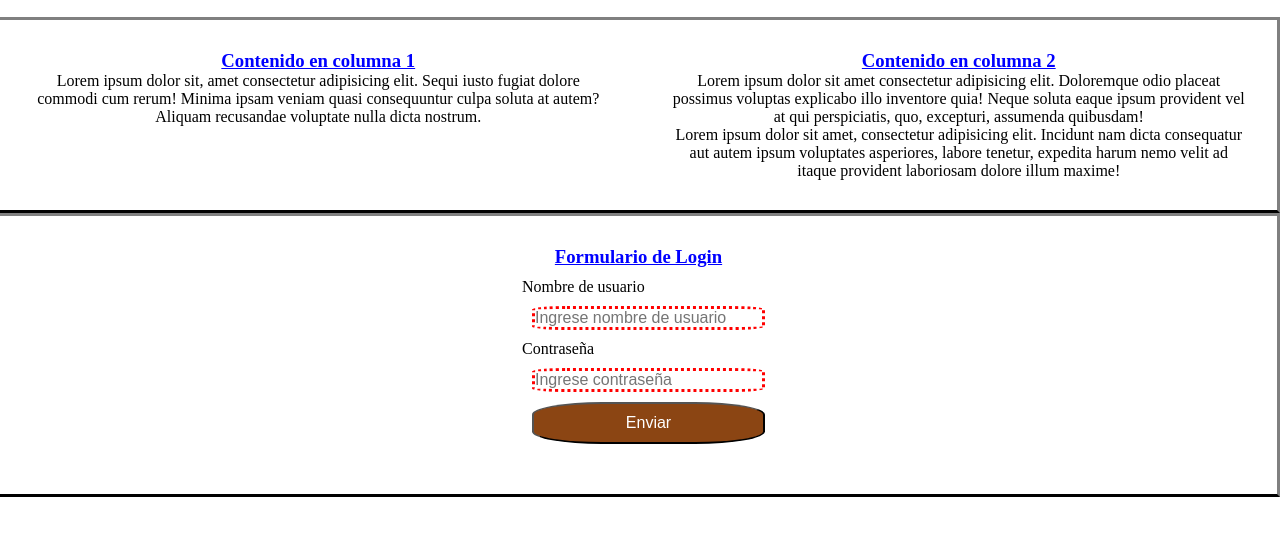
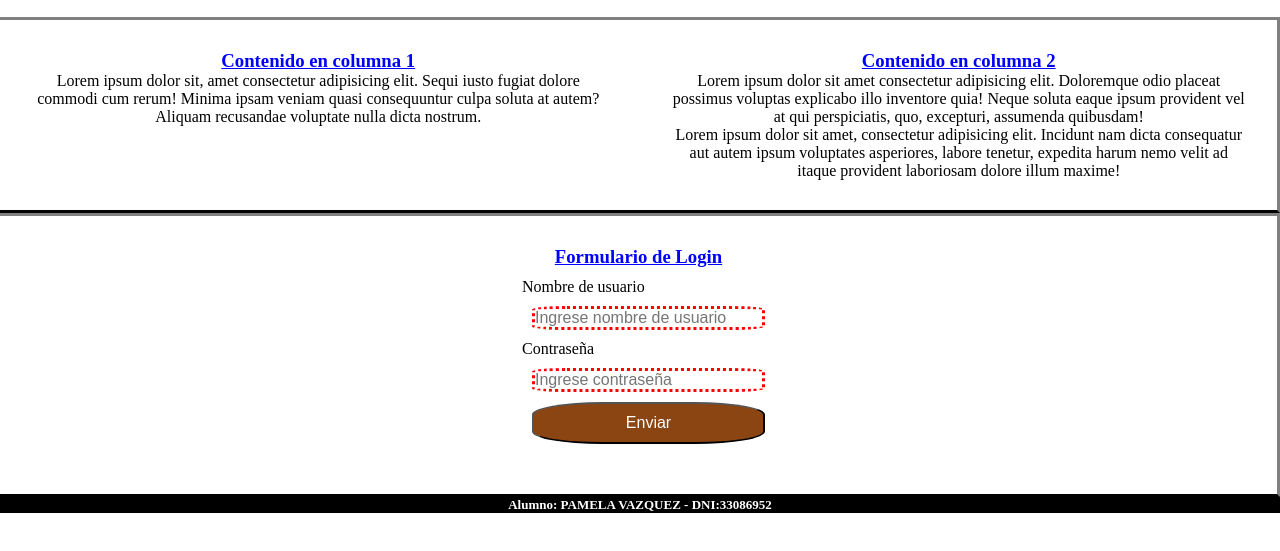
Before and after one commit to PamelaVazquez/ModeloParcial1, a plain HTML site: page index.html in a window 1280 px wide. Shown: the part 51-602 px from the top of the page. Drawn offline with Linux system fonts and the light colour scheme.

Commit message:
resolucion del parcail

```diff
--- a/css/estilos.css
+++ b/css/estilos.css
@@ -70,6 +70,14 @@ section{
     margin-top: 10px;
 
 }
+
+footer{
+    background-color: black;
+    color: white;
+    font-size: small;
+    text-align: center;
+}
+
 /*section{
     border: 10px solid blue;
     padding: 10px;
--- a/index.html
+++ b/index.html
@@ -56,6 +56,9 @@
             </article>
         </section>
     </main>
+    <footer>
+        <h4>Alumno: PAMELA VAZQUEZ - DNI:33086952</h4>
+    </footer>
 
 </body>
 
```
